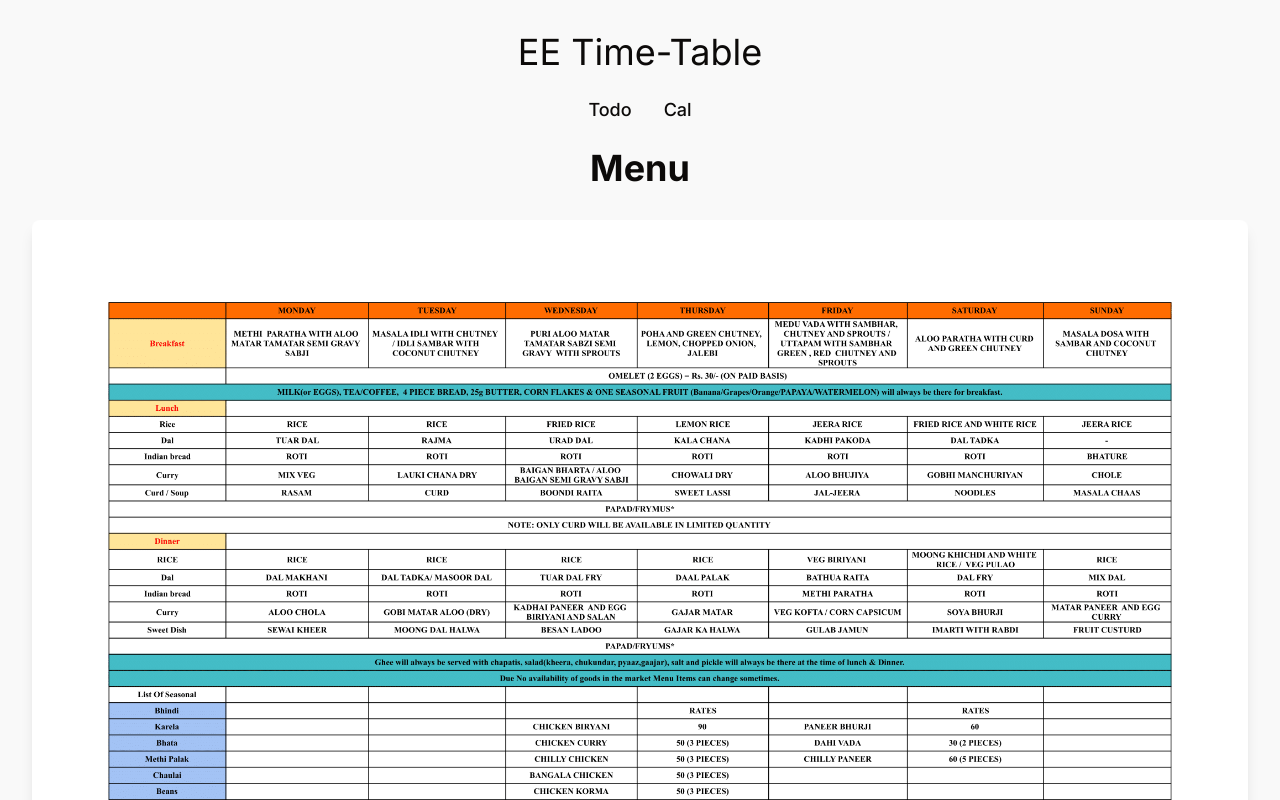
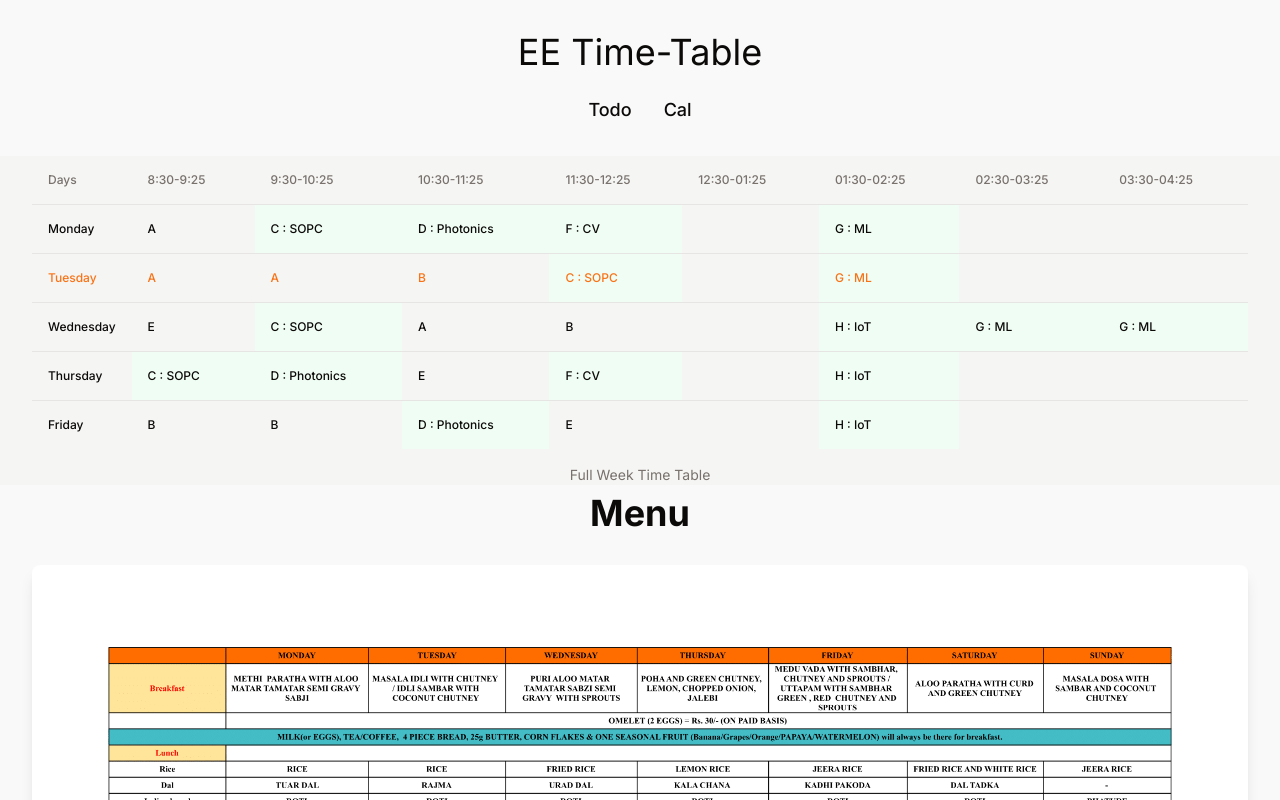
Before and after one commit to Shuffled720/eett, a Next.js app: page / in a window 1280 px wide. Shown: the top 800 px of the page. Built offline with nearby package versions, Linux system fonts and the light colour scheme.

Commit message:
time table added

```diff
--- a/src/app/page.tsx
+++ b/src/app/page.tsx
@@ -11,7 +11,7 @@ export default function Home() {
     <>
       <Header />
       {/* <ExamTT /> */}
-      {/* <FullWeekTT /> */}
+      <FullWeekTT />
       {/* <Material /> */}
       <Menu />
     </>
--- a/src/components/FullWeekTT.tsx
+++ b/src/components/FullWeekTT.tsx
@@ -40,6 +40,10 @@ export function FullWeekTT() {
             <TableHead>9:30-10:25</TableHead>
             <TableHead>10:30-11:25</TableHead>
             <TableHead>11:30-12:25</TableHead>
+            <TableHead>12:30-01:25</TableHead>
+            <TableHead>01:30-02:25</TableHead>
+            <TableHead>02:30-03:25</TableHead>
+            <TableHead>03:30-04:25</TableHead>
           </TableRow>
         </TableHeader>
         <TableBody>
@@ -87,7 +91,6 @@ export function FullWeekTT() {
                 </>
               ) : (
                 <>
-                  {" "}
                   <TableRow key={day.day}>
                     <TableCell className="font-medium">{day.day}</TableCell>
                     {day.ttList.map((tt) => (
@@ -124,22 +127,12 @@ export function FullWeekTT() {
                         )}
                       </>
                     ))}
-                  </TableRow>{" "}
+                  </TableRow>
                 </>
               )}
             </>
           ))}
         </TableBody>
-        <TableFooter>
-          <TableRow>
-            <TableCell colSpan={2}>Tuesday:</TableCell>
-            <TableCell>P: EE 352 (E1)/P: EE 356 (E2)</TableCell>
-          </TableRow>
-          <TableRow>
-            <TableCell colSpan={2}>Wednesday:</TableCell>
-            <TableCell>P: EE 352 (E2)/P: EE 356 (E1)</TableCell>
-          </TableRow>
-        </TableFooter>
       </Table>
     </div>
   )
--- a/src/data/data.json
+++ b/src/data/data.json
@@ -4,32 +4,22 @@
       "day": "Monday",
       "ttList": [
         {
-          "title": "",
+          "title": "A",
           "type": "",
           "teacher": ""
         },
         {
-          "title": "L: EE 302",
+          "title": "C : SOPC",
           "type": "Lecture",
-          "teacher": "(Controls)"
+          "teacher": ""
         },
         {
-          "title": "L: EE 304",
+          "title": "D : Photonics",
           "type": "Lecture",
-          "teacher": "DSP(HOD)"
+          "teacher": ""
         },
         {
-          "title": "L: EE 308",
-          "type": "Lecture",
-          "teacher": "(Taklu)"
-        }
-      ]
-    },
-    {
-      "day": "Tuesday",
-      "ttList": [
-        {
-          "title": "L: HS 302/ ES 302",
+          "title": "F : CV",
           "type": "Lecture",
           "teacher": ""
         },
@@ -39,97 +29,32 @@
           "teacher": ""
         },
         {
-          "title": "L: EE 306",
+          "title": "G : ML",
           "type": "Lecture",
-          "teacher": "(Black-Shaibal)"
-        },
-        {
-          "title": "L: EE 302",
-          "type": "Lecture",
-          "teacher": "(Controls)"
-        }
-      ]
-    },
-    {
-      "day": "Wednesday",
-      "ttList": [
-        {
-          "title": "",
-          "type": "",
-          "teacher": ""
-        },
-        {
-          "title": "L: EE 306",
-          "type": "Lecture",
-          "teacher": "(Black-Shaibal)"
-        },
-        {
-          "title": "L: EE 304",
-          "type": "Lecture",
-          "teacher": "DSP(HOD)"
-        },
-        {
-          "title": "",
-          "type": "",
           "teacher": ""
         }
       ]
     },
     {
-      "day": "Thursday",
+      "day": "Tuesday",
       "ttList": [
         {
-          "title": "L: HS 302/ ES 302",
-          "type": "Lecture",
-          "teacher": ""
-        },
-        {
-          "title": "L: EE 304",
-          "type": "Lecture",
-          "teacher": "DSP(HOD)"
-        },
-        {
-          "title": "T: EE 306",
-          "type": "Tutorial",
-          "teacher": "(Black-Shaibal)"
-        },
-        {
-          "title": "L: EE 308",
-          "type": "Lecture",
-          "teacher": "(Taklu)"
-        }
-      ]
-    },
-    {
-      "day": "Friday",
-      "ttList": [
-        {
-          "title": "",
+          "title": "A",
           "type": "",
           "teacher": ""
         },
         {
-          "title": "T: EE 302",
-          "type": "Tutorial",
-          "teacher": "(Controls)"
+          "title": "A",
+          "type": "",
+          "teacher": ""
         },
         {
-          "title": "T: EE 308",
-          "type": "Tutorial",
-          "teacher": "(Taklu)"
+          "title": "B",
+          "type": "",
+          "teacher": ""
         },
         {
-          "title": "T: EE 304",
-          "type": "Tutorial",
-          "teacher": "DSP(HOD)"
-        }
-      ]
-    },
-    {
-      "day": "Saturday",
-      "ttList": [
-        {
-          "title": "L: HS 302/ ES 302",
+          "title": "C : SOPC",
           "type": "Lecture",
           "teacher": ""
         },
@@ -139,13 +64,123 @@
           "teacher": ""
         },
         {
-          "title": "",
+          "title": "G : ML",
+          "type": "Lecture",
+          "teacher": ""
+        }
+      ]
+    },
+    {
+      "day": "Wednesday",
+      "ttList": [
+        {
+          "title": "E",
+          "type": "",
+          "teacher": ""
+        },
+        {
+          "title": "C : SOPC",
+          "type": "Lecture",
+          "teacher": ""
+        },
+        {
+          "title": "A",
+          "type": "",
+          "teacher": ""
+        },
+        {
+          "title": "B",
           "type": "",
           "teacher": ""
         },
         {
           "title": "",
           "type": "",
+          "teacher": ""
+        },
+        {
+          "title": "H : IoT",
+          "type": "Lecture",
+          "teacher": ""
+        },
+        {
+          "title": "G : ML",
+          "type": "Lecture",
+          "teacher": ""
+        },
+        {
+          "title": "G : ML",
+          "type": "Lecture",
+          "teacher": ""
+        }
+      ]
+    },
+    {
+      "day": "Thursday",
+      "ttList": [
+        {
+          "title": "C : SOPC",
+          "type": "Lecture",
+          "teacher": ""
+        },
+        {
+          "title": "D : Photonics",
+          "type": "Lecture",
+          "teacher": ""
+        },
+        {
+          "title": "E",
+          "type": "",
+          "teacher": ""
+        },
+        {
+          "title": "F : CV",
+          "type": "Lecture",
+          "teacher": ""
+        },
+        {
+          "title": "",
+          "type": "",
+          "teacher": ""
+        },
+        {
+          "title": "H : IoT",
+          "type": "Lecture",
+          "teacher": ""
+        }
+      ]
+    },
+    {
+      "day": "Friday",
+      "ttList": [
+        {
+          "title": "B",
+          "type": "",
+          "teacher": ""
+        },
+        {
+          "title": "B",
+          "type": "",
+          "teacher": ""
+        },
+        {
+          "title": "D : Photonics",
+          "type": "Lecture",
+          "teacher": ""
+        },
+        {
+          "title": "E",
+          "type": "",
+          "teacher": ""
+        },
+        {
+          "title": "",
+          "type": "",
+          "teacher": ""
+        },
+        {
+          "title": "H : IoT",
+          "type": "Lecture",
           "teacher": ""
         }
       ]
```
